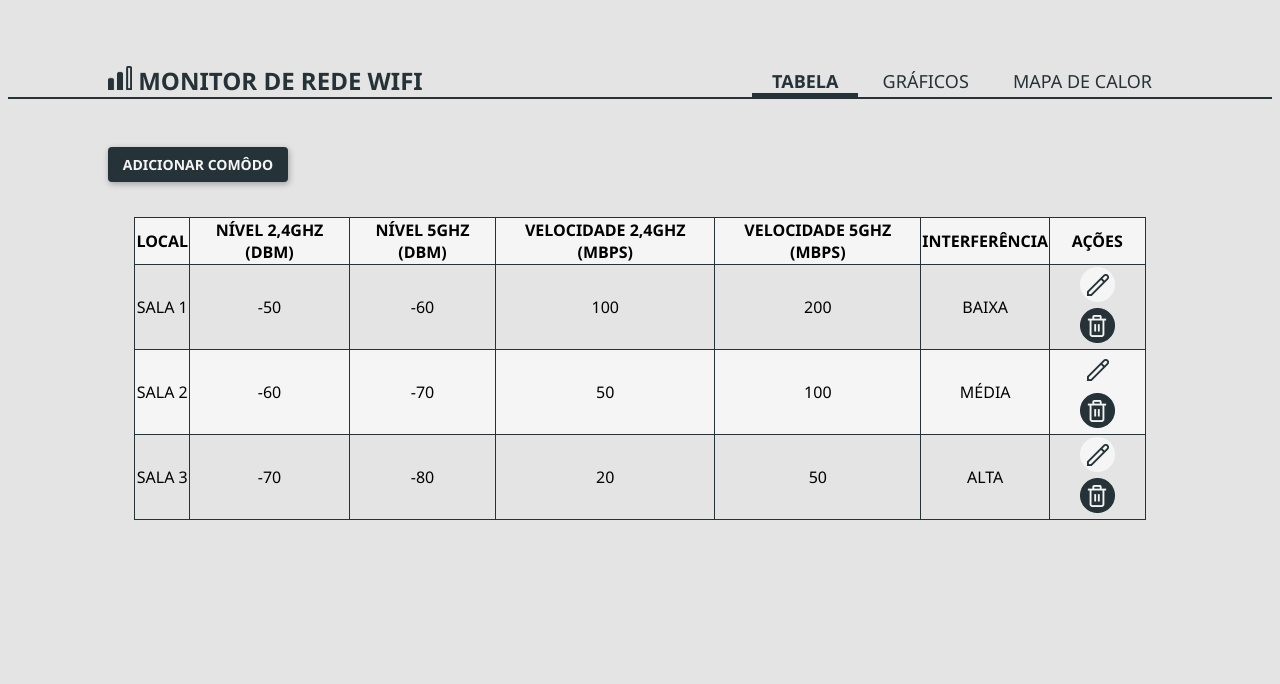
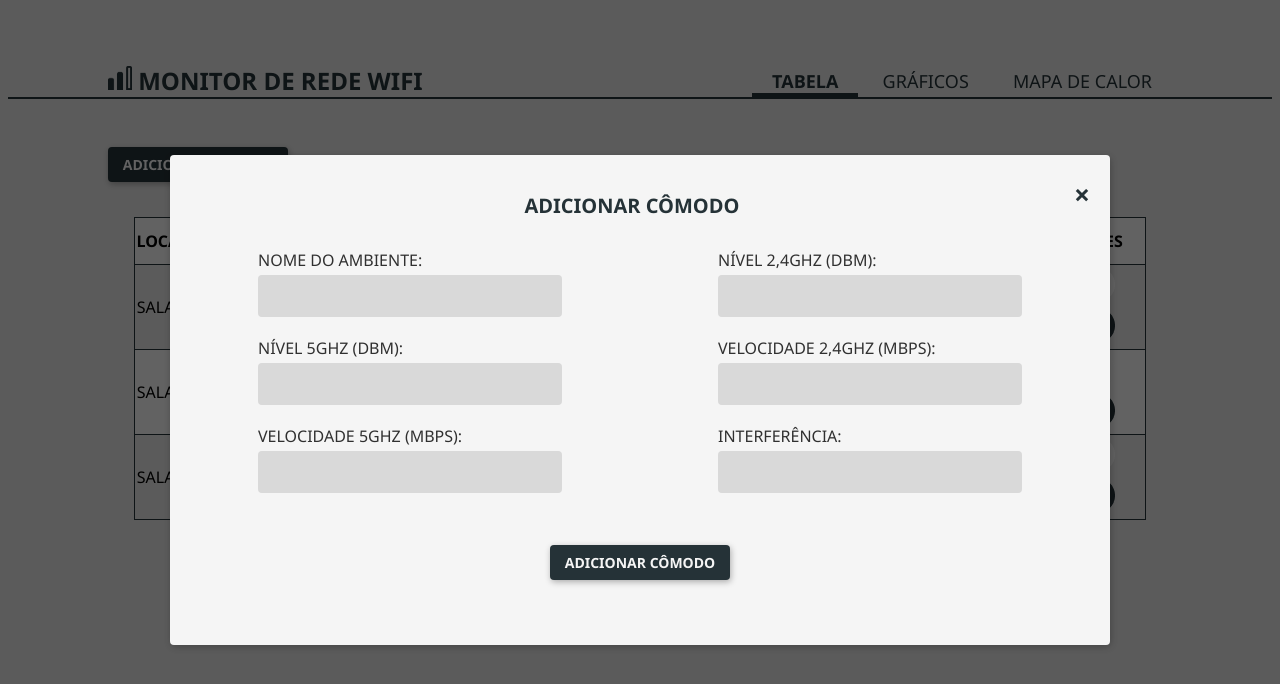
Before and after one commit to nicolemartinsx/monitor-wifi, a plain HTML site: page tabela.html in a window 1280 px wide. Both pictures are taken after a click on the button "ADICIONAR COMÔDO". Drawn offline with Linux system fonts and the light colour scheme.

Commit message:
feat: modal para inserção de dados

```diff
--- /dev/null
+++ b/js/modal.js
@@ -0,0 +1,20 @@
+
+var modal = document.getElementById("modalForm");
+
+var btn = document.getElementById("btnModal");
+
+var span = document.getElementsByClassName("close")[0];
+
+btnModal.onclick = function () {
+    modal.style.display = "flex";
+}
+
+span.onclick = function () {
+    modal.style.display = "none";
+}
+
+window.onclick = function (event) {
+    if (event.target == modal) {
+        modal.style.display = "none";
+    }
+}
--- a/style/style.css
+++ b/style/style.css
@@ -12,6 +12,19 @@ h1 {
     line-height: normal;
     text-transform: uppercase;
     margin: 0px;
+}
+
+h2 {
+    display: flex;
+    flex-direction: column;
+    align-items: center;
+    justify-content: center;
+    color: #253237;
+    font-size: 20px;
+    font-style: normal;
+    font-weight: 700;
+    line-height: normal;
+    text-transform: uppercase;
 }
 
 table {
@@ -42,8 +55,6 @@ tr:nth-child(odd) {
 }
 
 .botao-azul {
-    margin-top: 48px;
-    margin-left: 100px;
     color: #F5F5F5;
     text-align: center;
     font-family: "Segoe UI";
@@ -59,6 +70,18 @@ tr:nth-child(odd) {
     background: #253237;
     box-shadow: 1px 2px 6px 0px rgba(0, 0, 0, 0.30);
 }
+
+.botao-azul.addComodo {
+    margin-top: 48px;
+    margin-left: 100px;
+}
+
+.botao-azul.add {
+    grid-column: span 2;
+    margin: 0 auto;
+    margin-top: 32px;
+}
+
 
 button {
     border: none;
@@ -102,3 +125,84 @@ hr {
     background-color: #253237;
     border: none;
 }
+
+.modal {
+    display: none;
+    position: fixed;
+    align-items: center;
+    justify-content: center;
+    z-index: 1;
+    left: 0;
+    top: 0;
+    width: 100%;
+    height: 100%;
+    overflow: auto;
+    background-color: rgb(0, 0, 0);
+    background-color: rgba(0, 0, 0, 0.6);
+}
+
+.modal-content {
+    width: 900px;
+    height: 450px;
+    border-radius: 4px;
+    background: #F5F5F5;
+    box-shadow: 1px 2px 8px 0px rgba(0, 0, 0, 0.25);
+    padding: 20px;
+}
+
+.close {
+    color: #253237;
+    float: right;
+    font-size: 28px;
+    font-weight: bold;
+}
+
+.close:hover,
+.close:focus {
+    color: black;
+    text-decoration: none;
+    cursor: pointer;
+}
+
+form {
+    margin-top: 30px;
+    display: grid;
+    grid-template-columns: 1fr 1fr;
+    flex-direction: column;
+    align-items: center;
+    justify-items: center;
+    gap: 20px;
+}
+
+form div {
+    display: flex;
+    flex-direction: column;
+    gap: 4px;
+}
+
+label {
+    color: #303030;
+    font-size: 16px;
+    font-style: normal;
+    font-weight: 400;
+    line-height: normal;
+    text-transform: uppercase;
+}
+
+input {
+    width: 300px;
+    height: 40px;
+    border-radius: 4px;
+    background: #D9D9D9;
+    border: none;
+}
+
+input:focus {
+    background-color: #F5F5F5;
+    outline: 2px solid #D9D9D9;
+}
+
+input::-webkit-outer-spin-button,
+input::-webkit-inner-spin-button {
+    -webkit-appearance: none;
+}
--- a/tabela.html
+++ b/tabela.html
@@ -23,8 +23,41 @@
     </header>
     <hr>
 
-    <button class="botao-azul">ADICIONAR COMÔDO</button>
+    <button id="btnModal" class="botao-azul addComodo">ADICIONAR COMÔDO</button>
+    <div id="modalForm" class="modal">
 
+        <div class="modal-content">
+            <span class="close">&times;</span>
+            <h2>Adicionar Cômodo</h2>
+            <form>
+                <div>
+                    <label for="local">Nome do Ambiente:</label>
+                    <input type="text" required>
+                </div>
+                <div>
+                    <label for="nivel2">Nível 2,4GHZ (DBM):</label>
+                    <input type="number" required>
+                </div>
+                <div>
+                    <label for="nivel5">Nível 5GHZ (DBM):</label>
+                    <input type="number" required>
+                </div>
+                <div>
+                    <label for="velocidade2">Velocidade 2,4GHZ (Mbps):</label>
+                    <input type="number" required>
+                </div>
+                <div>
+                    <label for="velocidade5">Velocidade 5GHZ (Mbps):</label>
+                    <input type="number" required>
+                </div>
+                <div>
+                    <label for="interferencia">Interferência:</label>
+                    <input type="number" required>
+                </div>
+                <button class="botao-azul add">ADICIONAR CÔMODO</button>
+        </div>
+
+    </div>
     <table>
         <thead>
             <tr>
@@ -68,4 +101,5 @@
         </tbody>
     </table>
 
+    <script src="js/modal.js"></script>
 </body>
```
